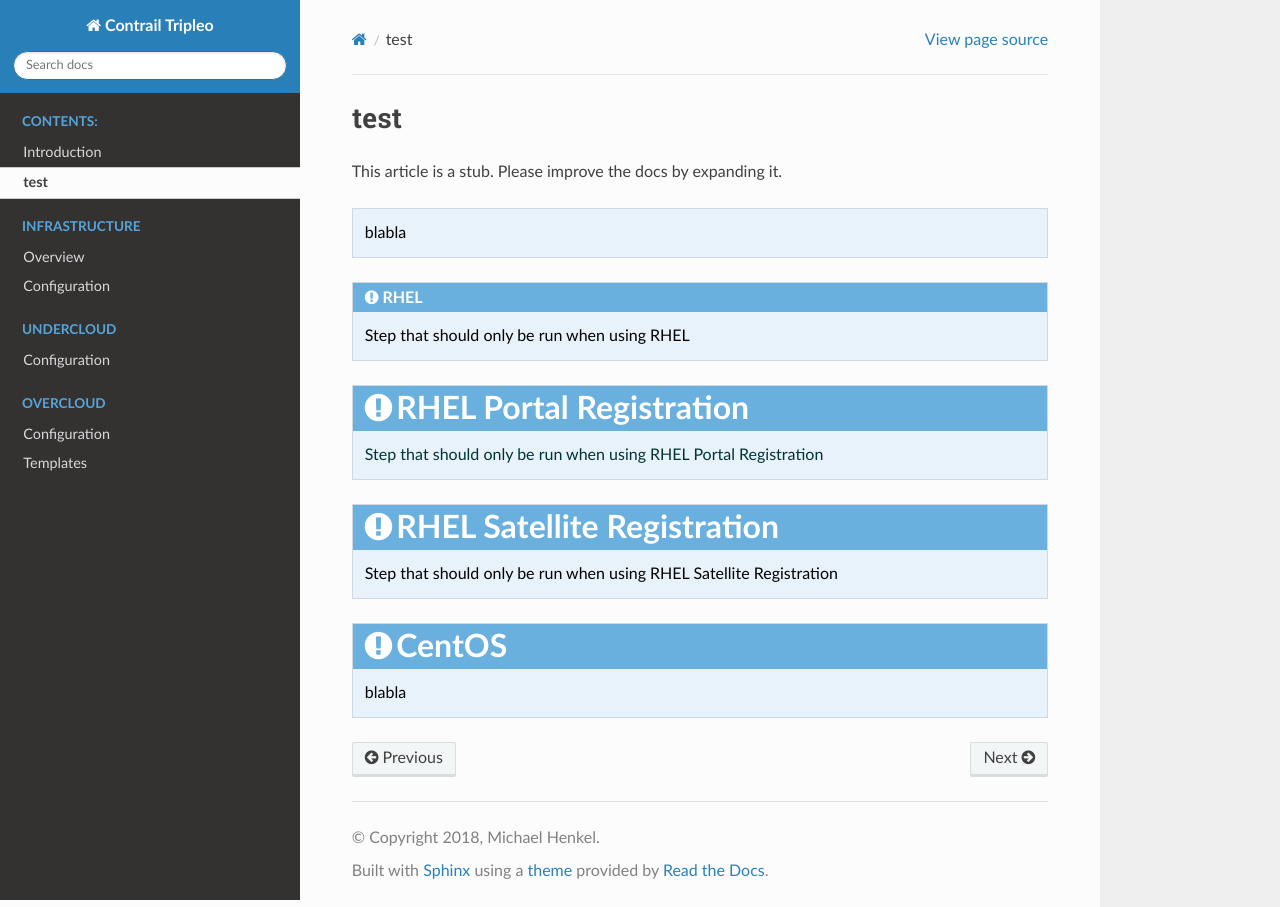
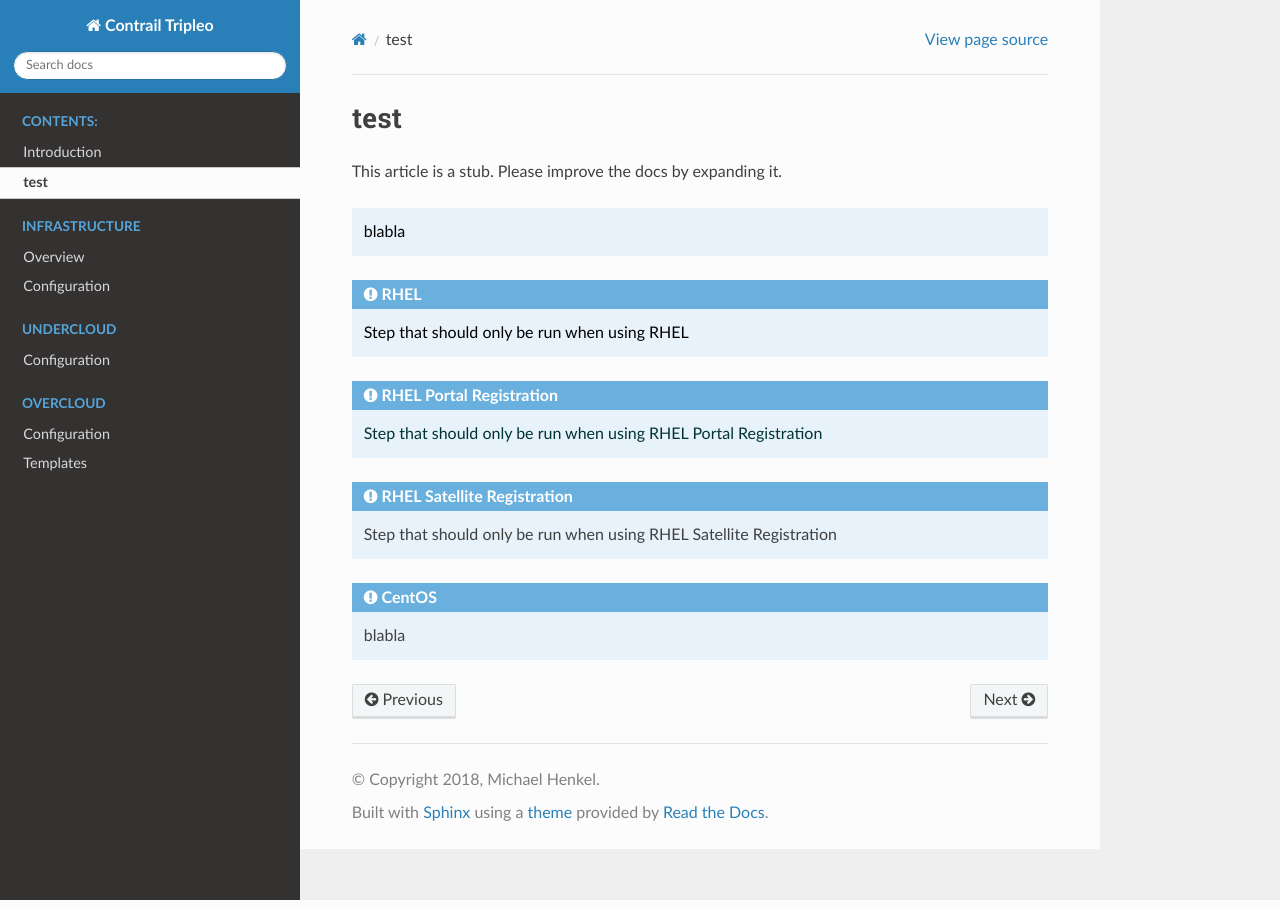
Before and after one commit to michaelhenkel/contrail-tripleo-docu, a Sphinx documentation site: the page built from docs/test.rst, in a window 1280 px wide. Built offline with Sphinx 7.4.7 and the Read the Docs theme 2.0.0, drawn with Linux system fonts in a browser that asks for light colours.

```diff
--- a/docs/_static/custom.css
+++ b/docs/_static/custom.css
@@ -1,12 +1,3 @@
-.admonition {
-  font-size: 200%; /* match code size */
-  background: none;
-  color: black;
-  border: 1px solid rgba(0, 0, 0, 0.1);
-  padding: 0.5em 1em 0.75em 1em;
-  margin-bottom: 24px;
-}
-
 .admonition-red { font-size:100%; background-color: #ffe8e8 ; color: #000000 ; }
 .admonition-green { background: #aaa; background-color: #e3e3e3; color: #003333 ; }
 .rhel {background: #fee;}
```
